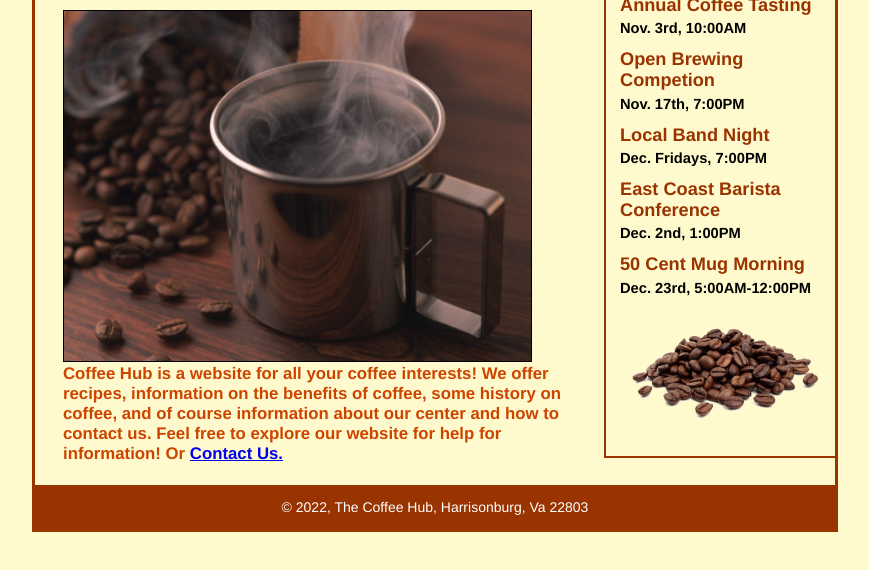
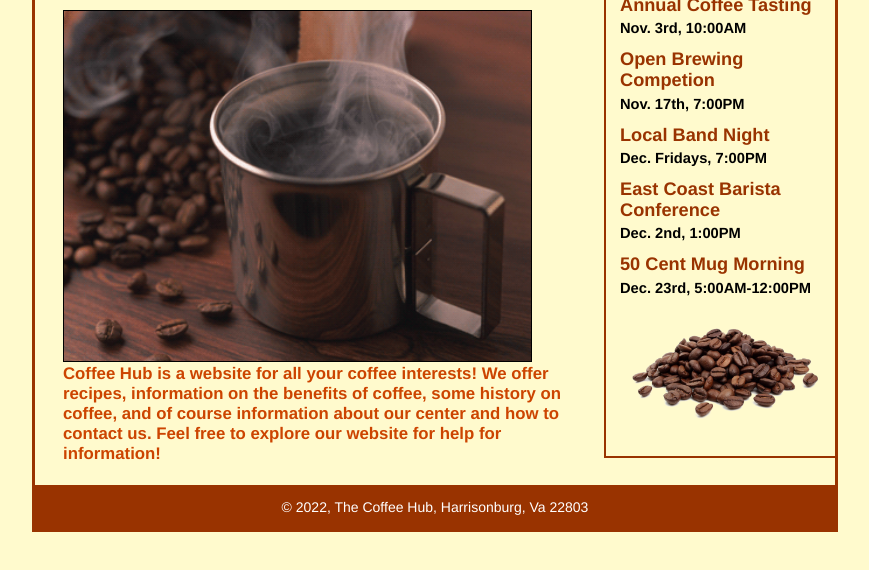
Before and after one commit to amosdean/343-f22-p1, a plain HTML site: page index.html in a window 1280 px wide. Shown: the part 208-778 px from the top of the page, without its empty margins (205-1074 px from the left). Drawn offline with Linux system fonts and the light colour scheme.

Commit message:
removed duplicate link

```diff
--- a/index.html
+++ b/index.html
@@ -36,8 +36,8 @@
 				<img src="images/coffee_steam.gif" alt="Coffee Cup" height=350>
 				<h3>Coffee Hub is a website for all your coffee interests! We offer recipes, information on the benefits
 					of coffee, some history on coffee, and of course information about our center and how to contact us.
-					Feel free to explore our website for help for information! Or <a href="contact.html"><b>Contact
-							Us.</b></a>&nbsp;
+					Feel free to explore our website for help for information!
+					&nbsp;
 				</h3>
 			</article>
 		</div>
```
